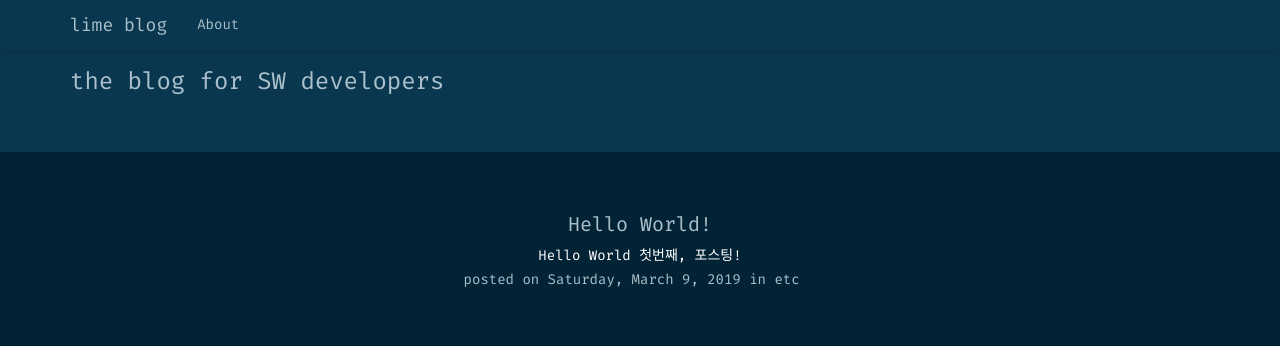
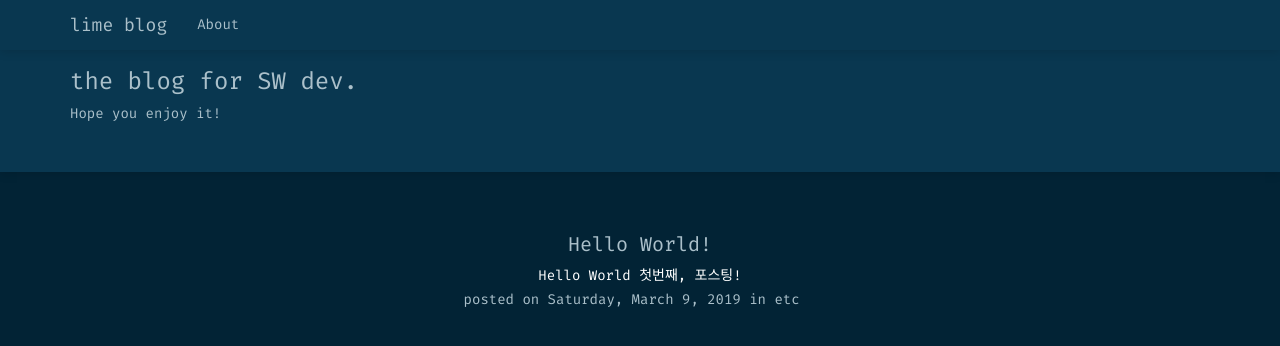
Before and after one commit to lime-developments/blog, a Jekyll site: the page built from index.html, in a window 1280 px wide. Shown: the top 346 px of the page. Built offline with Jekyll 4.4.1, drawn with Linux system fonts in a browser that asks for light colours; nearby versions of some CDN libraries; some web fonts are replaced.

Commit message:
Update _config.yml

```diff
--- a/_config.yml
+++ b/_config.yml
@@ -10,7 +10,7 @@ title: lime blog
 email: limedevelopments@gmail.com
 
 #write html inside the double quotes to display in jumbotron
-description: "<h3>the blog for SW developers</h3>"
+description: "<h3>the blog for SW dev.</h3>Hope you enjoy it!"
 
 baseurl: "/blog" # the subpath of your site, e.g. /blog
 url: "https://lime.dev" # the base hostname & protocol for your site
```
